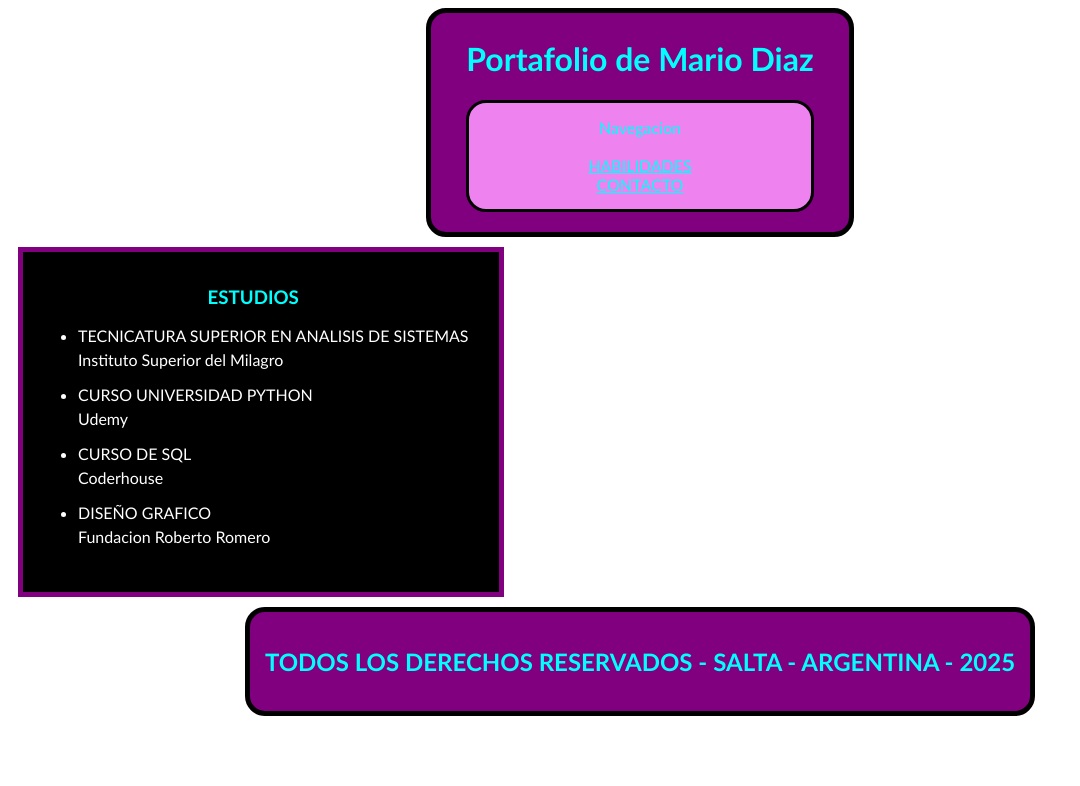
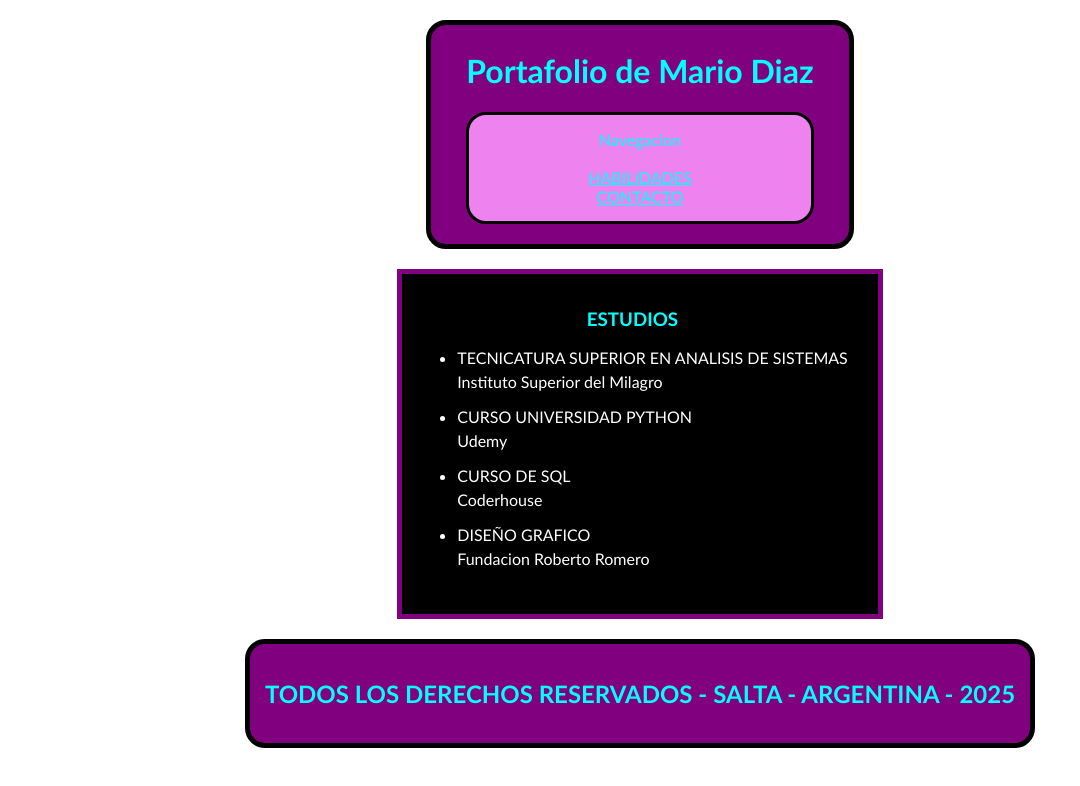
Before and after one commit to mariodiaz1375/programacion3_tp4, a plain HTML site: page index.html in a window 1280 px wide. Shown: the whole page, without its empty margins (0-1080 px from the left). Drawn offline with Linux system fonts and the light colour scheme.

Commit message:
se termino de centrar todo con flex-direction en el body

```diff
--- a/css/estilo-contacto.css
+++ b/css/estilo-contacto.css
@@ -1,3 +1,7 @@
+body {
+    flex-direction: column;
+}
+
 header {
     text-align: center;
     width: fit-content;
@@ -12,6 +16,8 @@ header {
     padding-left: 35px;
     padding-right: 35px;
     font-family:'Gill Sans', 'Gill Sans MT', Calibri, 'Trebuchet MS', sans-serif;
+    margin-top: 20px;
+    margin-bottom: 20px;
 }
 header > nav {
     background-color: violet;
@@ -28,12 +34,13 @@ fieldset {
     text-align: center;
     margin: auto;
     font-family: 'Gill Sans', 'Gill Sans MT', Calibri, 'Trebuchet MS', sans-serif;
-    margin: 10px;
     background-color: black;
     color: white;
     border: solid purple 5px;
     width: fit-content;
     padding: 15px;
+    margin-top: 20px;
+    margin-bottom: 20px;
 }
 
 textarea {
@@ -50,4 +57,6 @@ footer {
     text-align: center;
     width: fit-content;
     padding: 15px;
+    margin-top: 20px;
+    margin-bottom: 20px;
 }
--- a/css/estilo-habilidades.css
+++ b/css/estilo-habilidades.css
@@ -1,3 +1,8 @@
+body {
+    flex-direction: column;
+}
+
+
 header {
     width: fit-content;
     margin: auto;
@@ -11,6 +16,8 @@ header {
     padding-left: 35px;
     padding-right: 35px;
     font-family:'Gill Sans', 'Gill Sans MT', Calibri, 'Trebuchet MS', sans-serif;
+    margin-top: 20px;
+    margin-bottom: 20px;
 }
 header > nav {
     background-color: violet;
@@ -25,12 +32,13 @@ header > nav > a {
 section {
     margin: auto;
     font-family: 'Gill Sans', 'Gill Sans MT', Calibri, 'Trebuchet MS', sans-serif;
-    margin: 10px;
     background-color: black;
     color: white;
     border: solid purple 5px;
     width: fit-content;
     padding: 15px;
+    margin-top: 20px;
+    margin-bottom: 20px;
 }
 section ul li {
     margin: 20px;
@@ -94,4 +102,6 @@ footer {
     text-align: center;
     width: fit-content;
     padding: 15px;
+    margin-top: 20px;
+    margin-bottom: 20px;
 }
--- a/css/estilo-index.css
+++ b/css/estilo-index.css
@@ -1,3 +1,7 @@
+body {
+    flex-direction: column;
+}
+
 header {
     width: fit-content;
     margin: auto;
@@ -11,6 +15,8 @@ header {
     padding-left: 35px;
     padding-right: 35px;
     font-family:'Gill Sans', 'Gill Sans MT', Calibri, 'Trebuchet MS', sans-serif;
+    margin-top: 20px;
+    margin-bottom: 20px;
 }
 header > nav {
     background-color: violet;
@@ -24,7 +30,7 @@ header > nav > a {
 }
 section {
     font-family: 'Gill Sans', 'Gill Sans MT', Calibri, 'Trebuchet MS', sans-serif;
-    margin: 10px;
+    margin: auto;
     background-color: black;
     color: white;
     border: solid purple 5px;
@@ -32,6 +38,8 @@ section {
     padding: 15px;
     padding-right: 30px;
     padding-bottom: 30px;
+    margin-top: 20px;
+    margin-bottom: 20px;
 }
 #estudios {
     color: aqua;
@@ -50,4 +58,6 @@ footer {
     text-align: center;
     width: fit-content;
     padding: 15px;
+    margin-top: 20px;
+    margin-bottom: 20px;
 }
```
